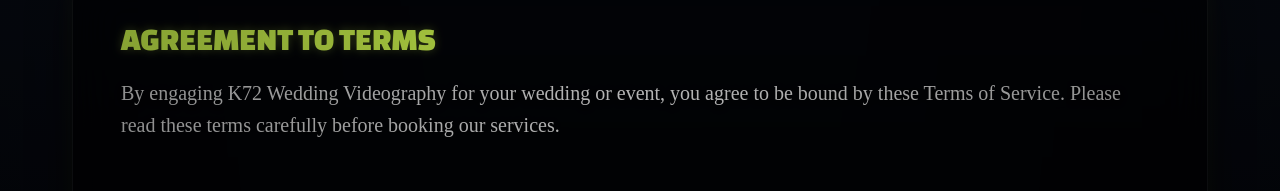
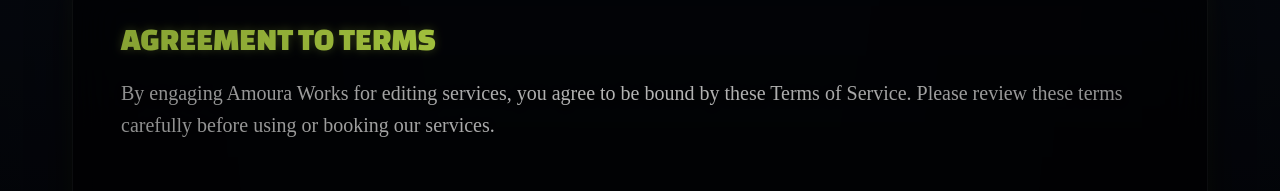
Before and after one commit to yourprint699-crypto/b32e, a React (Vite) app: page /terms-of-service in a window 1280 px wide. Shown: the part 372-563 px from the top of the page. Built offline with nearby package versions, Linux system fonts and the light colour scheme.

Commit message:
Updated TermsOfService.jsx

```diff
--- a/src/pages/TermsOfService.jsx
+++ b/src/pages/TermsOfService.jsx
@@ -22,7 +22,7 @@
                 Agreement to Terms
               </h2>
               <p className='font-[font1] text-responsive leading-relaxed text-layer-1'>
-                By engaging K72 Wedding Videography for your wedding or event, you agree to be bound by these Terms of Service. Please read these terms carefully before booking our services.
+                By engaging Amoura Works for editing services, you agree to be bound by these Terms of Service. Please review these terms carefully before using or booking our services.
               </p>
             </section>
 
```
